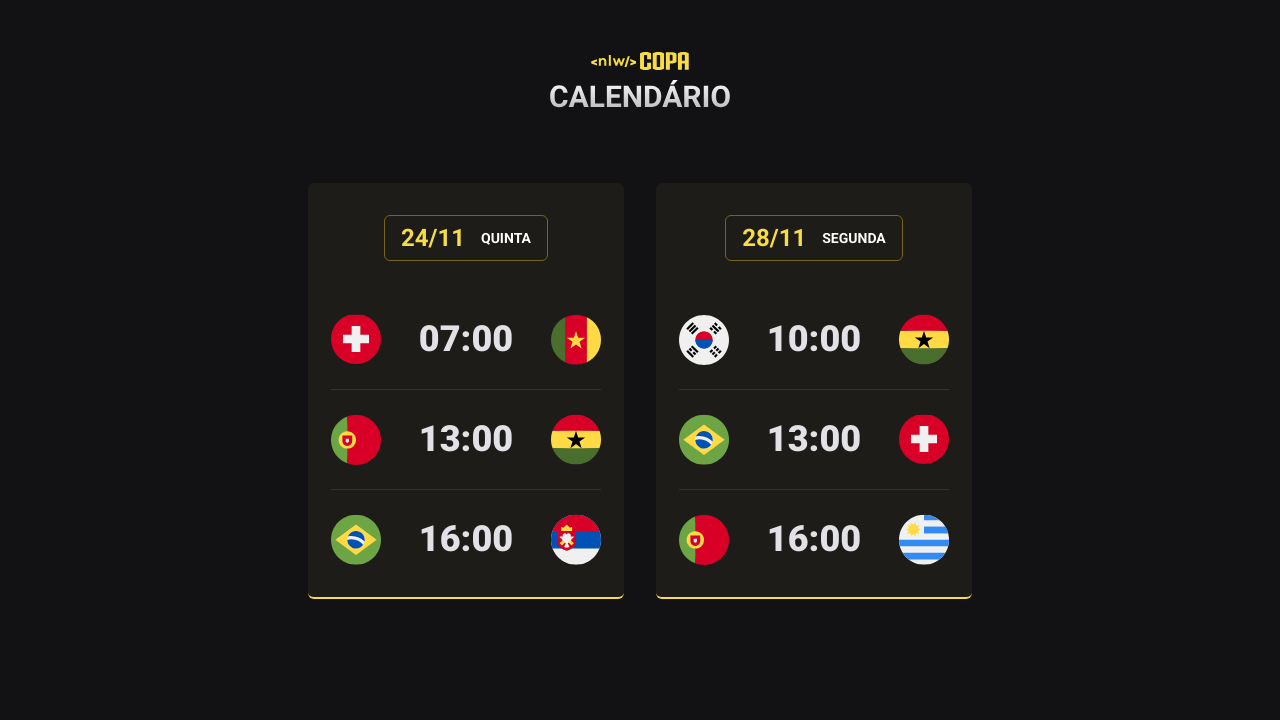
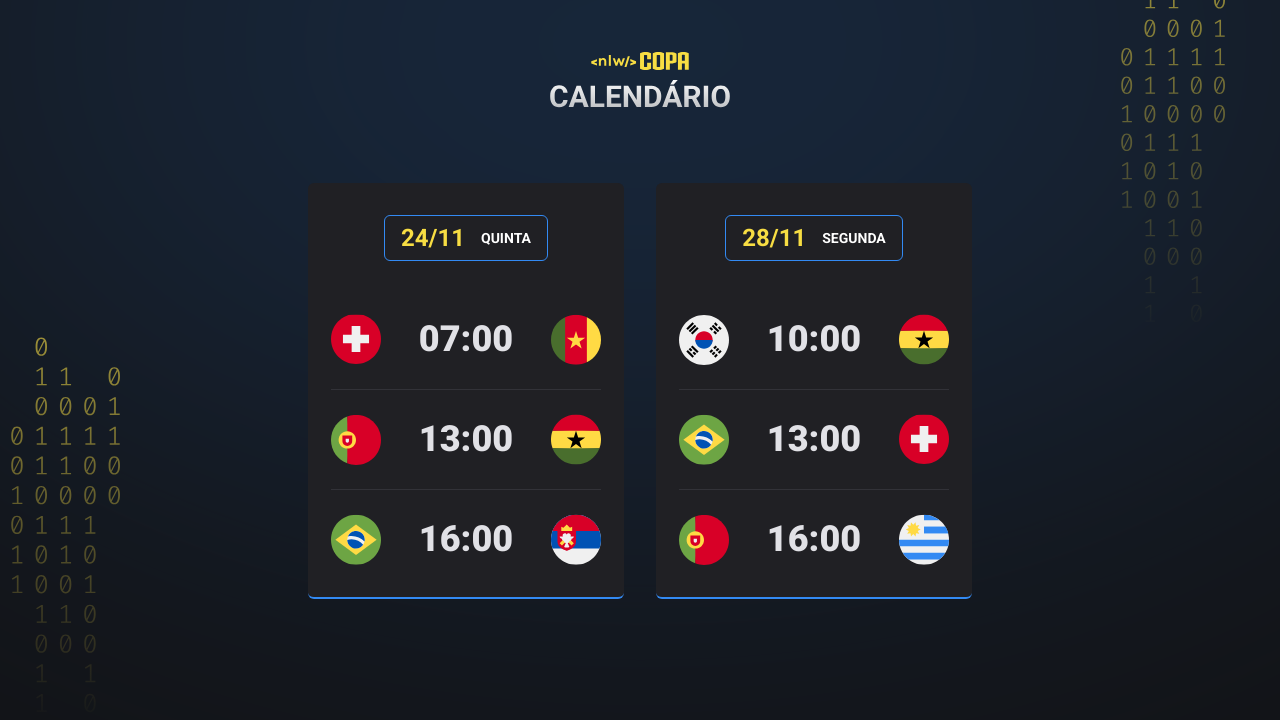
Before and after one commit to ViniciusMaiaM/NLW-Copa, a plain HTML site: page index.html in a window 1280 px wide. Drawn offline with Linux system fonts and the light colour scheme.

Commit message:
modificando css

```diff
--- a/style.css
+++ b/style.css
@@ -8,15 +8,42 @@ de todos os elementos*/
     não conta o padding que for adicionado*/
 }
 
+:root{ /*seleciona a raiz do html*/
+    --card-title-border-color: #746615;
+    --card-color-primary: #f7dd43;
+    --card-bg-color: #1d1c19;
+    --bg: url(./assets/bg-yellow.svg)
+}
+
+body.blue{
+    --card-title-border-color: #338AF3;
+    --card-color-primary: #338AF3;
+    --card-bg-color: #202024;
+    --bg: url(./assets/bg-blue.svg)
+}
+
+/*Caso a classe blue seja adicionada no body as cores do titulo e da borda vão mudar para azul*/
+
+body.green{
+    --card-title-border-color: #047c3f;
+    --card-color-primary: #047c3f;
+    --card-bg-color: #1a1f1b;
+    --bg: url(./assets/bg-green.svg)
+}
+
 ul{
     list-style: none;
 }
 
 body{ /*Seletor, declaração, valor*/
-    background-color: #121214;
-    background-image: url(./assets/bg.svg);
+    /* background-color: #121214;
+    background-image: var(--bg);
+    background-position-y: top;
     background-position-x: center;
-    background-position-y: -715px;
+    background-repeat: no-repeat;
+    background-size: cover; */
+
+    background: #121214 var(--bg) no-repeat top center/cover;
 }
 
 body *{
@@ -26,9 +53,10 @@ body *{
 #app{
     width: fit-content; /*Dessa maneira o
     conteudo se alinha*/
-    margin: 52px auto; /*São colocados doi valores
+    margin: auto; /*São colocados doi valores
     um para a parte de cima/baixo e outro
     para as laterais*/
+    padding-top: 52px;
 }
 
 header{
@@ -38,16 +66,16 @@ header{
 
 #cards{ /* # para id e . para classe*/
     display: flex;
-    /* flex-direction: column; */
+    /* align-items: center; */
+    flex-direction: column;
     gap: 32px;
 }
 
 .card{
     padding: 32px 23px;
     text-align: center;
-
-    background: #1d1c19;
-    border-bottom: 2px solid #f7dd43;
+    background: var(--card-bg-color);
+    border-bottom: 2px solid var(--card-color-primary); /*chamada da variavel declarada*/
     border-radius: 6px;
 }
 
@@ -59,7 +87,7 @@ header{
     align-items: center;
 
     padding: 8px 16px;
-    border: 1px solid #746615;
+    border: 1px solid var(--card-title-border-color);
     border-radius: 6px;
 
     width: fit-content;
@@ -68,7 +96,7 @@ header{
     sua margem e largura*/
     margin-bottom: 53px;
 
-    color: #F7dd43;
+    color: #f7dd43;
 }
 
 .card h2 span{
@@ -102,3 +130,56 @@ li anterior a ele*/
     line-height: 125%;
     color: #E1E1E6;
 }
+
+/*A virgula agrupa dois seletores para receber as mesmas coisas*/
+/*Hover quer dizer que vai ser interpretado quando o mouse for passado por cima*/
+.card h2:hover,
+.card ul li strong:hover,
+.card ul li img:hover{
+    transform: scale(1.1);
+}
+
+.card h2,
+.card ul li strong,
+.card il li img{
+    transition: transform 0.3s;
+}
+
+.card{
+    opacity: 0;
+    animation: appear 0.2s forwards; /*Aqui chamamos o appear criado abaixo, onde o elemento demora 2 segundos
+    para aparecer*/
+}
+
+
+/* .card:nth-child(1){
+    animation-delay: .2s;
+} */
+/*Assim pode se selecionar alguma das classe filho para alterarmos*/
+
+
+@keyframes appear {
+    0% {
+        transform: translatey(-50px); /*Altera o posicionamento de todo elemento no eixo y*/
+        opacity: 0;
+    }
+    100% {
+        opacity: 1;
+    }
+}
+/*Com o keyframe podemos adicionar animações
+e declaramos que de 0 a 100 a opacidade irá aumentar*/
+
+/*Se a largura minima da tela for de 700 pra cima as regras
+serão aplicadas*/
+
+@media(min-width: 700px){
+    #cards{ /*Aqui especificamos qual ponto queremos mudar*/
+        max-width: 670px; /*Tamanho máximo da caixa*/
+        flex-direction: row;
+        flex-wrap: wrap; /*Ajustando a maneira que as caixas são
+        alinhadas*/
+    }
+}
+/*Com o media pode se adaptar o layout da pagina de acordo com a o browser
+ou a necessidade*/
```
